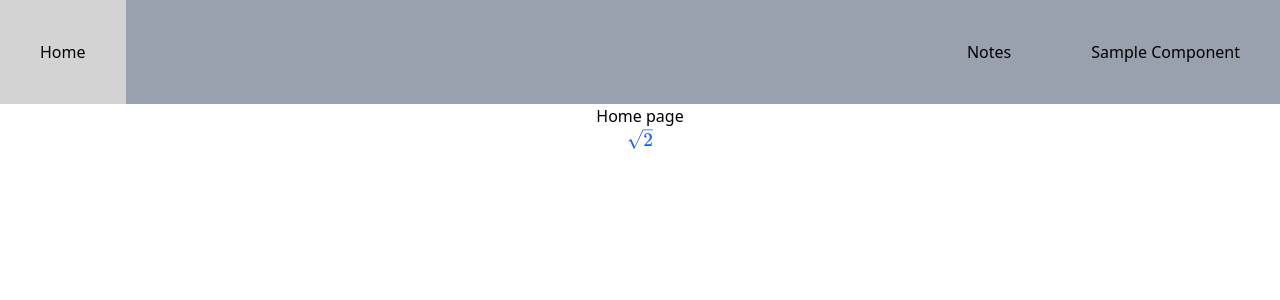
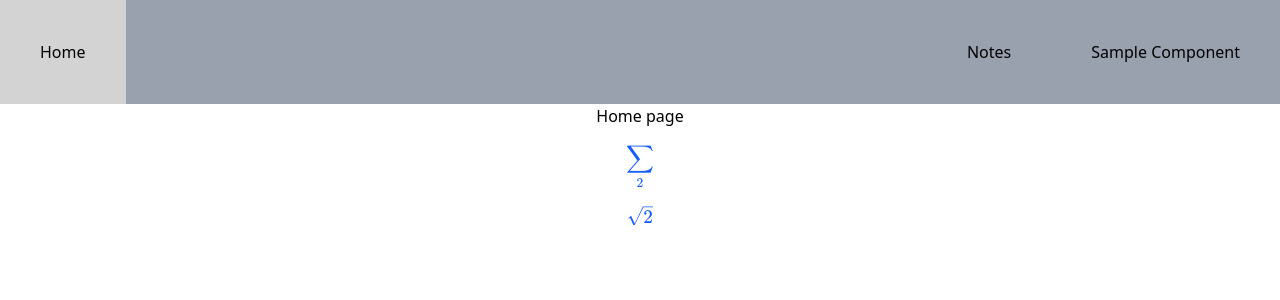
Before and after one commit to youssefgaballa/Chess-App, a React (Vite) app in the folder client/: page / in a window 1280 px wide. Shown: the top 300 px of the page. Built offline with nearby package versions, Linux system fonts and the light colour scheme.

Commit message:
feat: can't embed katex elements

```diff
--- a/client/src/components/Home.tsx
+++ b/client/src/components/Home.tsx
@@ -9,7 +9,9 @@ export function Home() {
         <>
         <div className="text-center">
             Home page <br/>
-            <KaTeX katexExpression='\sqrt{2}' url ='/SampleComponent'/>
+                <KaTeX katexExpression='\sum_{2}' url ='/SampleComponent'/>
+            <br/>
+
         </div>
         </>
     )
--- a/client/src/components/KaTeX.tsx
+++ b/client/src/components/KaTeX.tsx
@@ -4,12 +4,28 @@ import { useEffect, useRef } from "react";
 import "katex/dist/katex.min.css";
 
 export function KaTeX({ katexExpression, url }: { katexExpression: string, url: (string | undefined) }) {
-  const linkRef = useRef<HTMLAnchorElement>(null);
+  const linkRef1 = useRef<HTMLDivElement>(null);
+  const linkRef2 = useRef<HTMLAnchorElement>(null);
+
   //const katexExpressionWithLink: string = String.raw`\href{` + url + `}{` + katexExpression + `}`;
   //console.log(katexExpressionWithLink)
   useEffect(() => {
-    katex.render(katexExpression, linkRef.current as HTMLAnchorElement, {});
+    katex.render(katexExpression, linkRef1.current as HTMLDivElement, {
+      displayMode:true
+    });
+    katex.render('\\sqrt{2}', linkRef2.current as HTMLAnchorElement, {});
   }, [katexExpression]);
 
-  return <Link to = {url ? url : ""} ref={linkRef} className={url ? "text-center text-blue-600 visited:text-purple-600" : "text-center "} />;
+  return (
+    <>
+      <Link to={url ? url : ""} className={url ? "text-center text-blue-600 visited:text-purple-600" : "text-center "}>
+        <div ref={linkRef1} className="inline">
+
+      </div>
+      </Link>
+      <Link to='/a' ref={linkRef2} className={url ? "text-center text-blue-600 visited:text-purple-600 inline" : "text-center inline"} />
+    </>
+  )
+
+
 }
```
